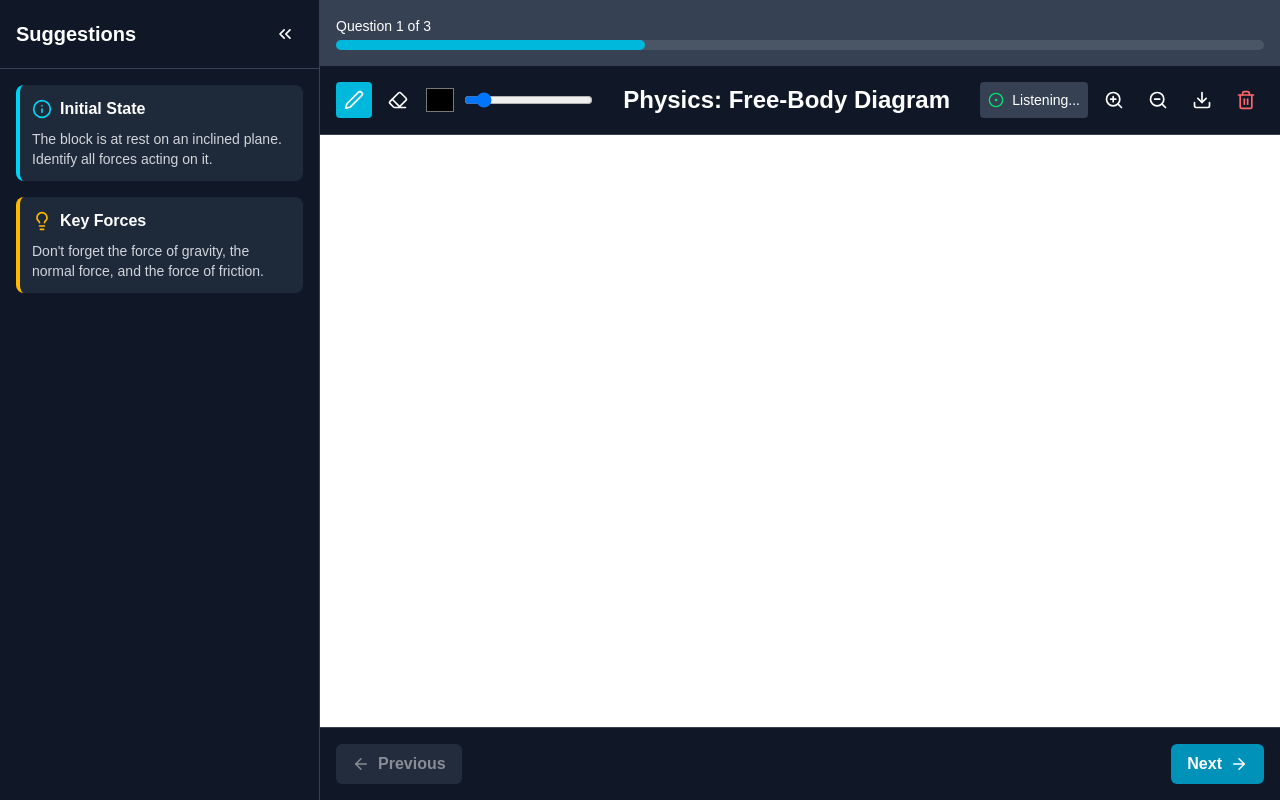
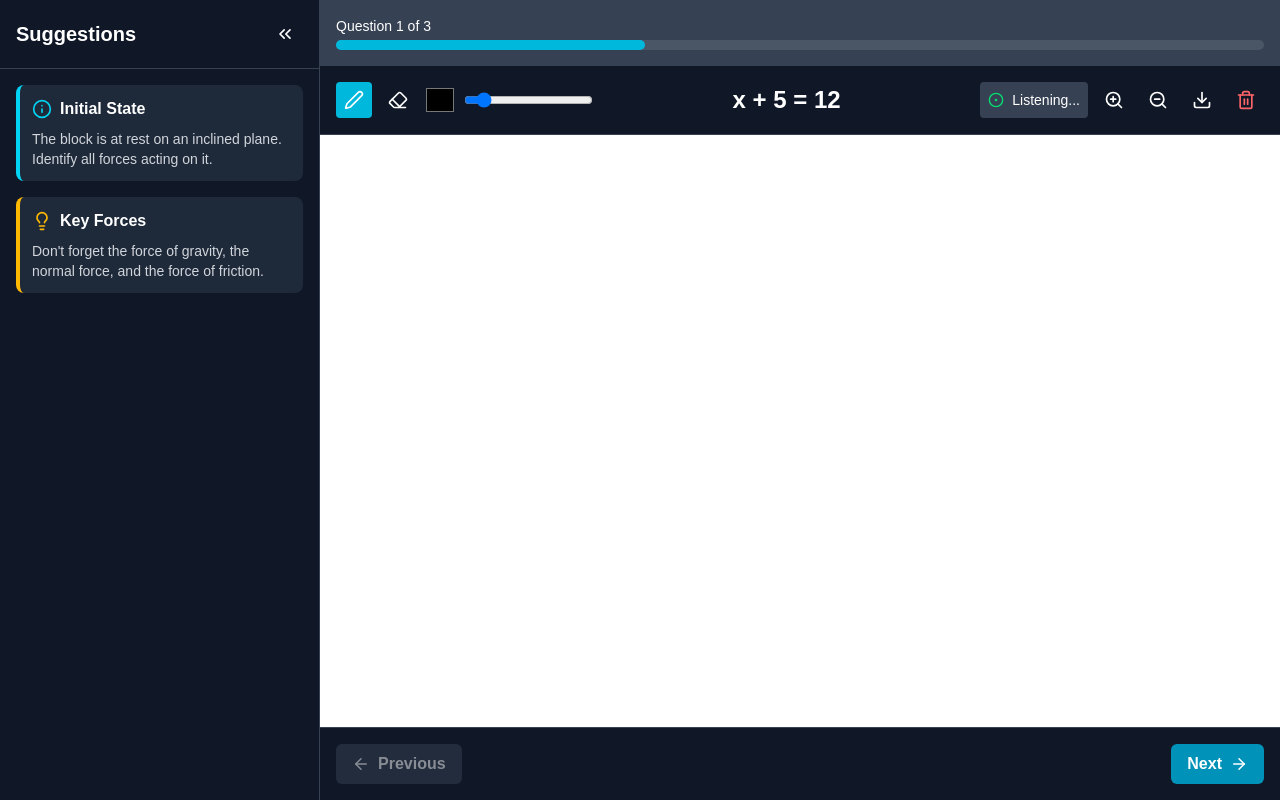
Before and after one commit to KaziAmin110/Revision, a Next.js app in the folder frontend/: page /whiteboard in a window 1280 px wide. Built offline with nearby package versions, Linux system fonts and the light colour scheme.

Commit message:
Added Base Working WhtieBoard solving a problem

```diff
--- a/frontend/components/WhiteBoard.tsx
+++ b/frontend/components/WhiteBoard.tsx
@@ -37,6 +37,7 @@ const Whiteboard = () => {
 
   const [feedback, setFeedback] = useState<AIFeedback | null>(null);
   const [isLoadingFeedback, setIsLoadingFeedback] = useState(false);
+
   const feedbackTimerRef = useRef<NodeJS.Timeout | null>(null);
 
   const fillWhiteBackground = (context: CanvasRenderingContext2D) => {
@@ -50,6 +51,10 @@ const Whiteboard = () => {
 
   const startDrawing = (x: number, y: number) => {
     if (contextRef.current) {
+      // --- MODIFIED: Clear old feedback when the user starts drawing again.
+      // This "re-arms" the polling mechanism.
+      setFeedback(null);
+
       contextRef.current.beginPath();
       contextRef.current.moveTo(x, y);
       setIsDrawing(true);
@@ -61,6 +66,12 @@ const Whiteboard = () => {
       contextRef.current.closePath();
       setIsDrawing(false);
 
+      // --- MODIFIED: If feedback is already being shown, do not start a new timer.
+      // This stops polling until the user draws again.
+      if (feedback) {
+        return;
+      }
+
       if (feedbackTimerRef.current) {
         clearTimeout(feedbackTimerRef.current);
       }
@@ -68,7 +79,7 @@ const Whiteboard = () => {
         if (!isLoadingFeedback) {
           getAIFeedback();
         }
-      }, 2500);
+      }, 1500);
     }
   };
 
@@ -199,7 +210,7 @@ const Whiteboard = () => {
     const base64Image = imageDataUrl.split(",")[1];
 
     setIsLoadingFeedback(true);
-    setFeedback(null);
+    // We no longer clear feedback here, it's cleared when the user starts drawing.
 
     try {
       const response = await fetch("http://127.0.0.1:5001/api/analyze-work", {
@@ -302,7 +313,6 @@ const Whiteboard = () => {
             <h1 className="text-2xl">{currentQuestion.title}</h1>{" "}
           </div>
           <div className="flex items-center gap-2">
-            {/* --- MODIFIED: Replaced button with a status indicator --- */}
             <div className="flex items-center gap-2 p-2 rounded bg-gray-700 text-white text-sm">
               {isLoadingFeedback ? (
                 <>
--- a/frontend/src/questions.ts
+++ b/frontend/src/questions.ts
@@ -9,7 +9,7 @@ export interface Question {
 export const questions: Question[] = [
   {
     id: 1,
-    title: "Physics: Free-Body Diagram",
+    title: "x + 5 = 12",
     suggestions: [
       {
         type: "info",
```
